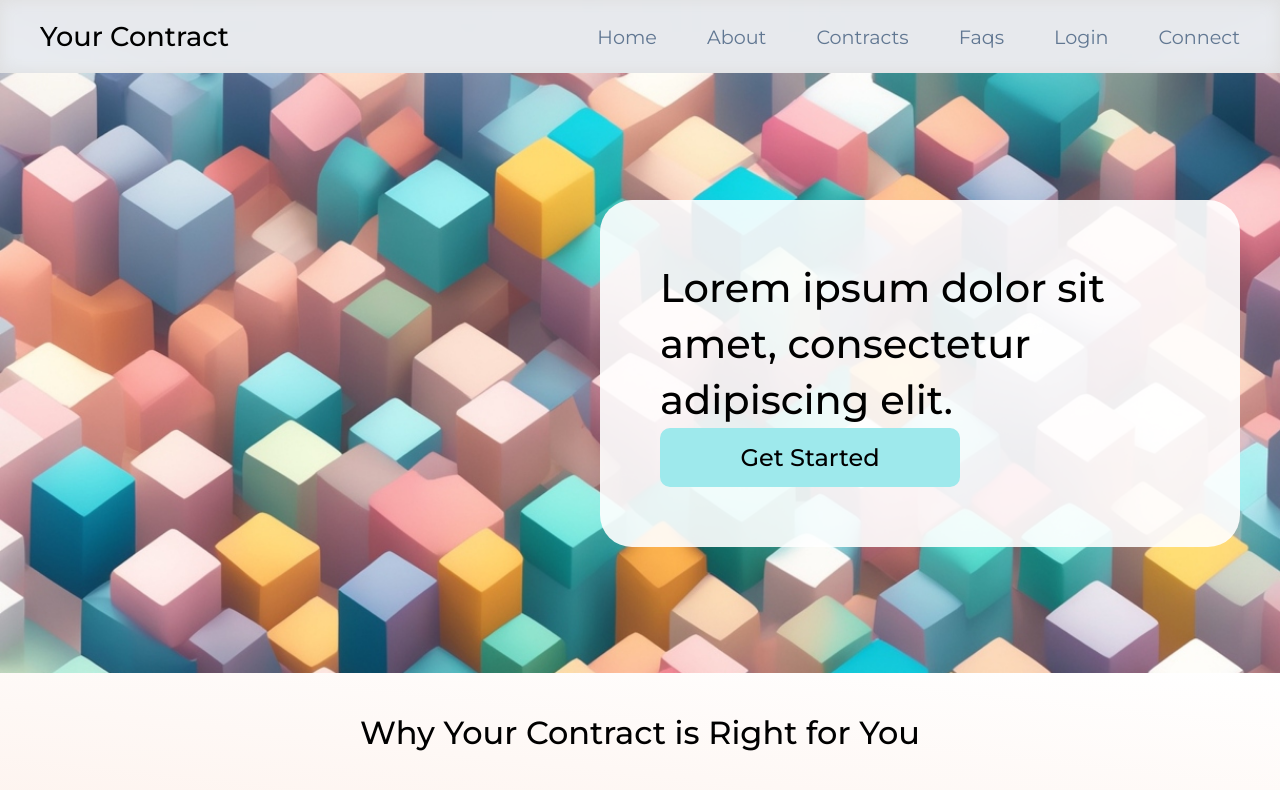
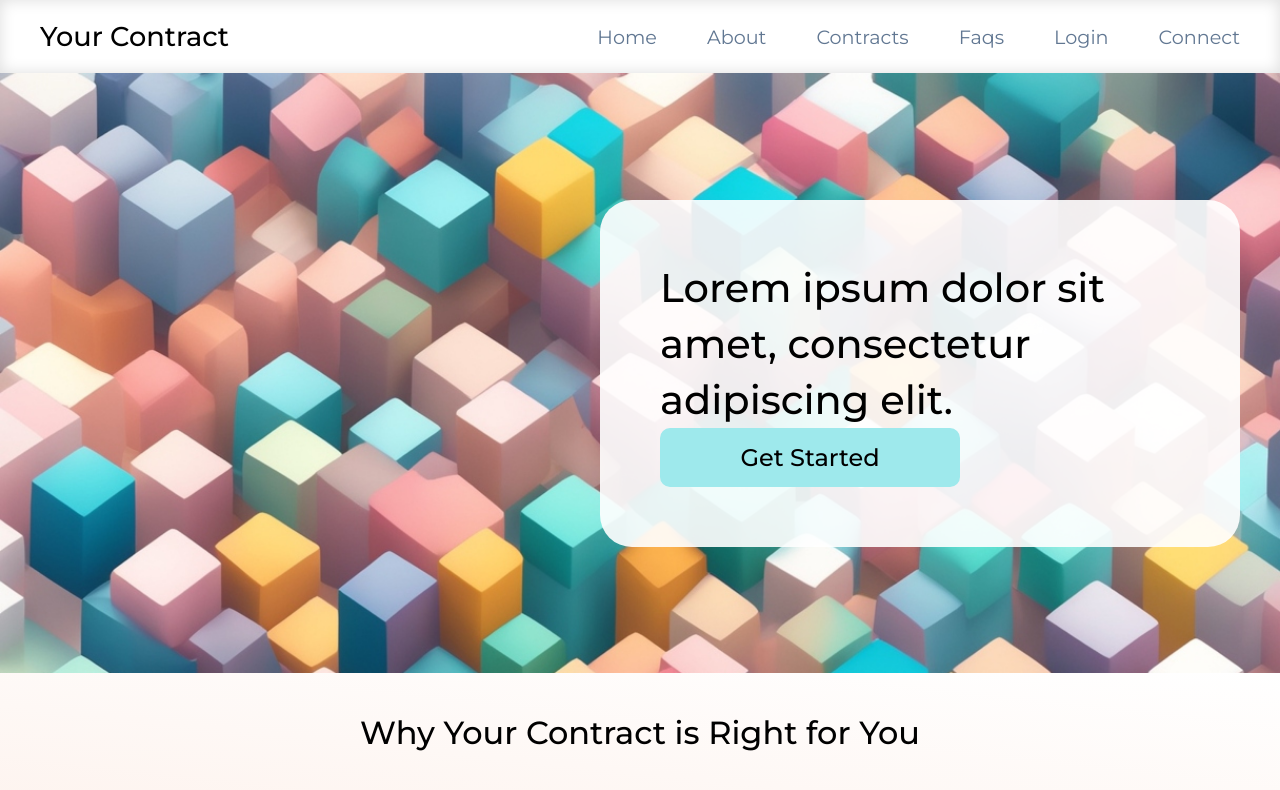
Before and after one commit to Topupchips/Block-Broker, a React (Vite) app in the folder mlh-w3-hackathon-frontend/: page / in a window 1280 px wide. Shown: the top 790 px of the page. Built offline with nearby package versions, Linux system fonts and the light colour scheme.

Commit message:
Fixed color issue in header

```diff
--- a/mlh-w3-hackathon-frontend/src/App.css
+++ b/mlh-w3-hackathon-frontend/src/App.css
@@ -47,7 +47,7 @@ body{
   justify-content: space-between;
   align-items: center;
   padding: 20px 40px;
-  background-color: var(--text-window-white);
+  background-color: white;
   box-shadow: inset 0px 0px 15px 0px #dddddd;
   box-sizing: border-box;
 
```
